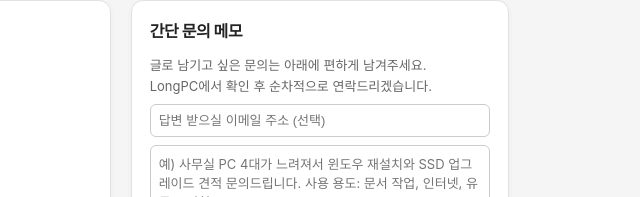
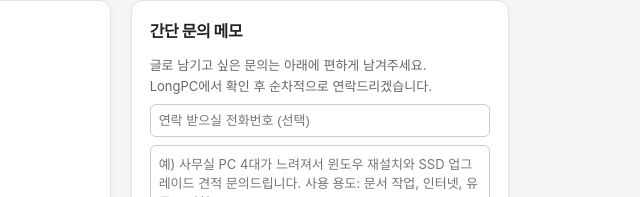
Before and after one commit to okp10jj/long1, a plain HTML site: page index.html in a window 1280 px wide. Shown: the part 1748-1945 px from the top of the page, 595-1235 px from the left. Drawn offline with Linux system fonts and the light colour scheme.

Commit message:
Add files via upload

```diff
--- a/index.html
+++ b/index.html
@@ -641,11 +641,11 @@
             <form id="contactForm" action="/api/sens" method="POST">
               <!-- 답변 받을 이메일(선택) -->
               <input
-                type="email"
-                name="email"
-                placeholder="답변 받으실 이메일 주소 (선택)"
-                style="width:100%; padding:8px; margin-bottom:8px; border-radius:6px; border:1px solid #ccc; font-size:13px; box-sizing:border-box;"
-              />
+                 type="tel"
+                 name="phone"
+                 placeholder="연락 받으실 전화번호 (선택)"
+                 style="width:100%; padding:8px; margin-bottom:8px; border-radius:6px; border:1px solid #ccc; font-size:13px; box-sizing:border-box;"
+               />
 
               <!-- 문의 내용 -->
               <textarea
```
